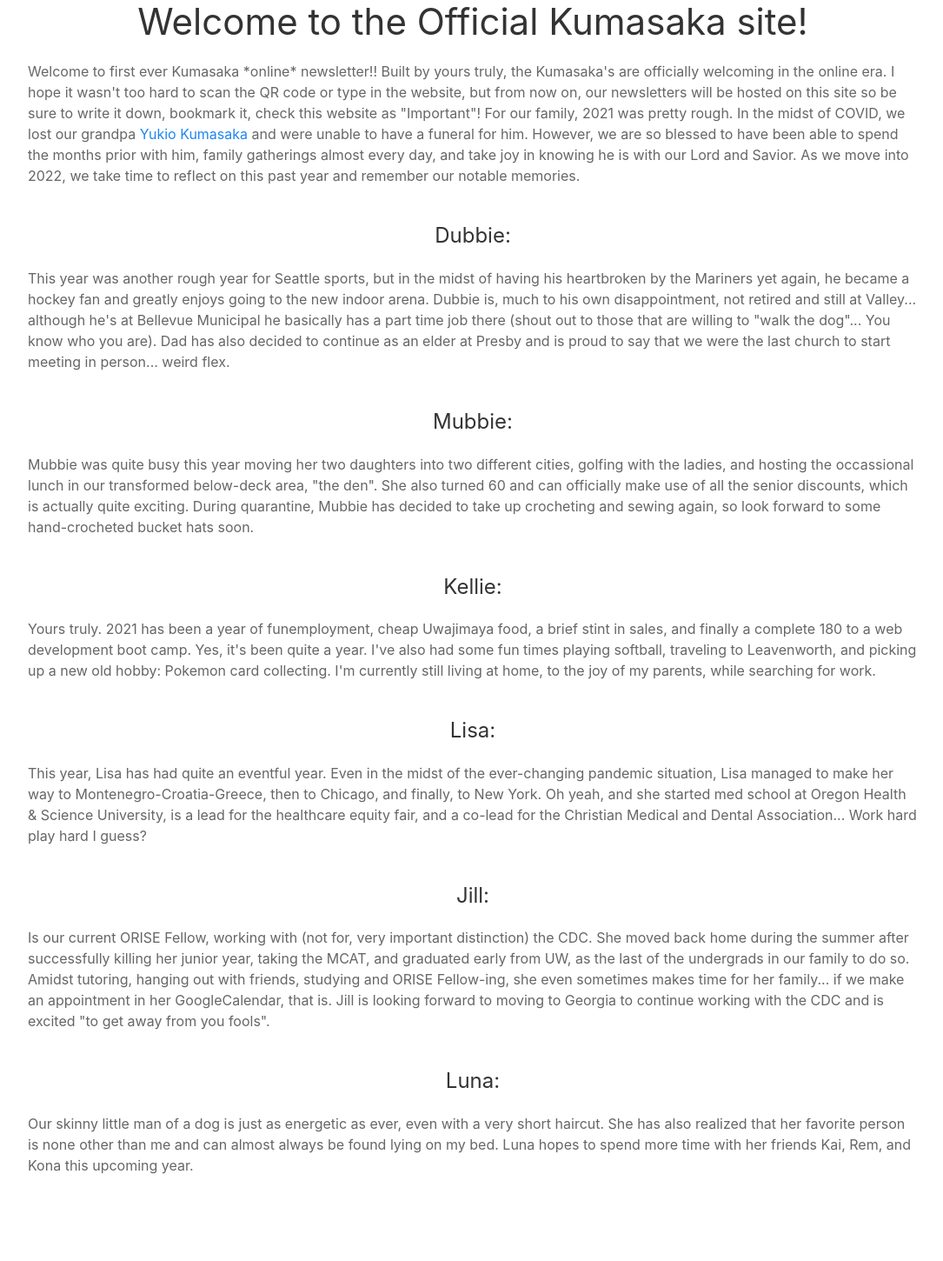
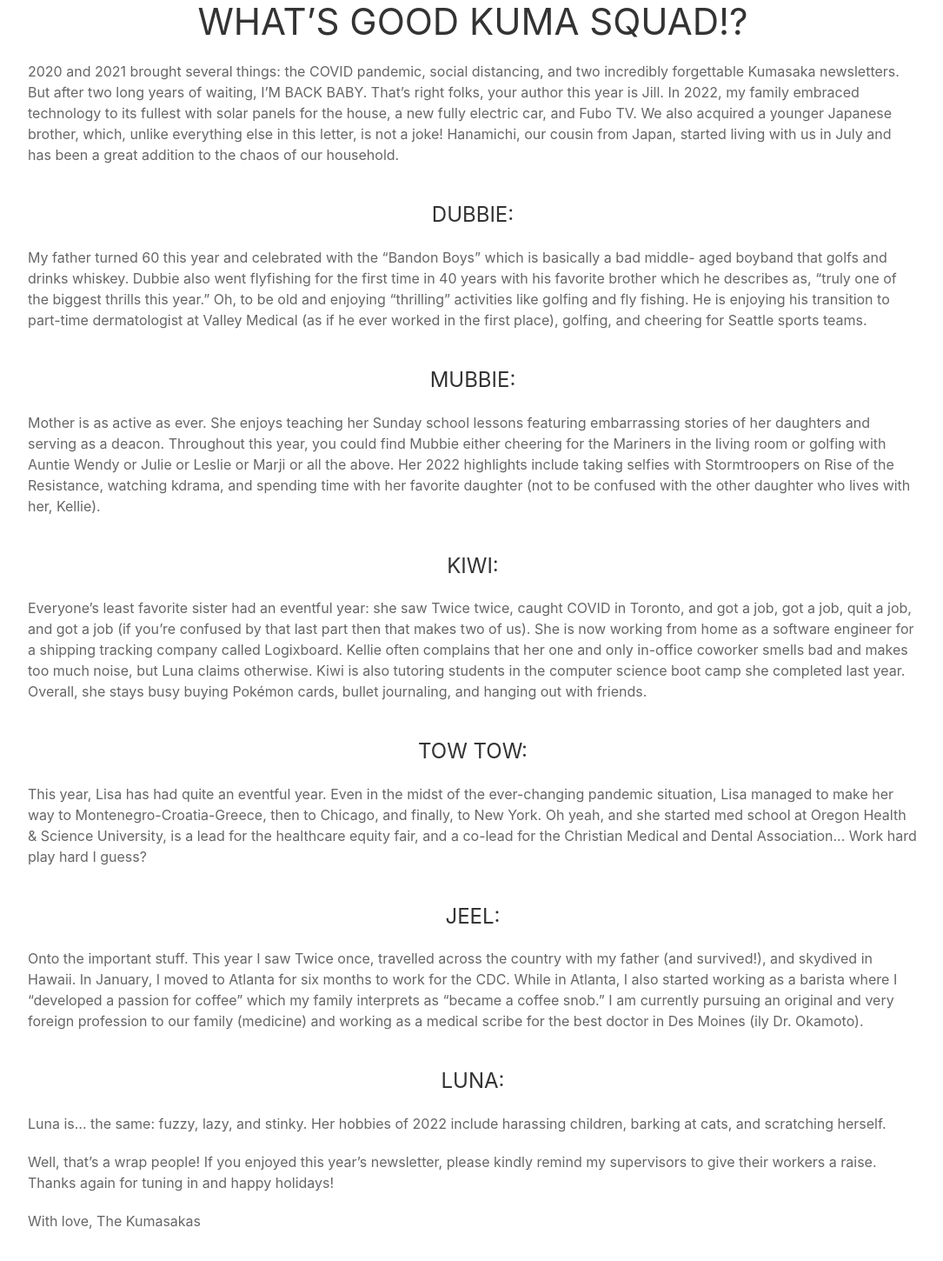
Before and after one commit to kelliekumasaka/christmas, a React (Create React App) app: page / in a window 1280 px wide. Shown: the top 1450 px of the page at 87% size, without its empty margins (96-1181 px from the left). Before the commit the page ends 1422 px from the top, so only its background shows below. Built offline with nearby package versions, Linux system fonts and the light colour scheme.

Commit message:
2022 letter

```diff
--- a/src/components/Home/Home.js
+++ b/src/components/Home/Home.js
@@ -3,7 +3,7 @@ import "./Home.css"
 
 function Home(){
     return (
-        <h1>Welcome to the Official Kumasaka site!</h1>
+        <h1>WHAT’S GOOD KUMA SQUAD!?</h1>
     )
 };
 
--- a/src/components/Letter/Letter.js
+++ b/src/components/Letter/Letter.js
@@ -5,31 +5,60 @@ function Letter (){
     return(
         <div id="hello">
             <p>
-                Welcome to first ever Kumasaka *online* newsletter!! Built by yours truly, the Kumasaka's are officially welcoming in the online era. I hope it wasn't too hard to scan the QR code or type in the website, but from now on, our newsletters will be hosted on this site so be sure to write it down, bookmark it, check this website as "Important"! For our family, 2021 was pretty rough. In the midst of COVID, we lost our grandpa <a href="https://www.dignitymemorial.com/obituaries/seattle-wa/yukio-kumasaka-10230018?utm_source=obit_alerts&utm_medium=email&utm_campaign=obit_detail&utm_content=view_updates_button">Yukio Kumasaka</a> and were unable to have a funeral for him. However, we are so blessed to have been able to spend the months prior with him, family gatherings almost every day, and take joy in knowing he is with our Lord and Savior. As we move into 2022, we take time to reflect on this past year and remember our notable memories.
+            2020 and 2021 brought several things: the COVID pandemic, social distancing, and two incredibly forgettable
+            Kumasaka newsletters. But after two long years of waiting, I’M BACK BABY. That’s right folks, your author this
+            year is Jill. In 2022, my family embraced technology to its fullest with solar panels for the house, a new fully
+            electric car, and Fubo TV. We also acquired a younger Japanese brother, which, unlike everything else in this
+            letter, is not a joke! Hanamichi, our cousin from Japan, started living with us in July and has been a great
+            addition to the chaos of our household.
             </p>
-            <h3>Dubbie:</h3>
+            <h3>DUBBIE:</h3>
             <p>
-                This year was another rough year for Seattle sports, but in the midst of having his heartbroken by the Mariners yet again, he became a hockey fan and greatly enjoys going to the new indoor arena. Dubbie is, much to his own disappointment, not retired and still at Valley... although he's at Bellevue Municipal he basically has a part time job there (shout out to those that are willing to "walk the dog"... You know who you are). Dad has also decided to continue as an elder at Presby and is proud to say that we were the last church to start meeting in person... weird flex.
+                My father turned 60 this year and celebrated with the “Bandon Boys” which is basically a bad middle-
+                aged boyband that golfs and drinks whiskey. Dubbie also went flyfishing for the first time in 40 years with his
+                favorite brother which he describes as, “truly one of the biggest thrills this year.” Oh, to be old and enjoying
+                “thrilling” activities like golfing and fly fishing. He is enjoying his transition to part-time dermatologist at Valley
+                Medical (as if he ever worked in the first place), golfing, and cheering for Seattle sports teams.
             </p>
-            <h3>Mubbie:</h3>
+            <h3>MUBBIE:</h3>
             <p>
-                Mubbie was quite busy this year moving her two daughters into two different cities, golfing with the ladies, and hosting the occassional lunch in our transformed below-deck area, "the den". She also turned 60 and can officially make use of all the senior discounts, which is actually quite exciting. During quarantine, Mubbie has decided to take up crocheting and sewing again, so look forward to some hand-crocheted bucket hats soon.
+                Mother is as active as ever. She enjoys teaching her Sunday school lessons featuring embarrassing
+                stories of her daughters and serving as a deacon. Throughout this year, you could find Mubbie either cheering
+                for the Mariners in the living room or golfing with Auntie Wendy or Julie or Leslie or Marji or all the above. Her
+                2022 highlights include taking selfies with Stormtroopers on Rise of the Resistance, watching kdrama, and
+                spending time with her favorite daughter (not to be confused with the other daughter who lives with her, Kellie).
             </p>
-            <h3>Kellie:</h3>
+            <h3>KIWI:</h3>
             <p>
-                Yours truly. 2021 has been a year of funemployment, cheap Uwajimaya food, a brief stint in sales, and finally a complete 180 to a web development boot camp. Yes, it's been quite a year. I've also had some fun times playing softball, traveling to Leavenworth, and picking up a new old hobby: Pokemon card collecting. I'm currently still living at home, to the joy of my parents, while searching for work.
+                Everyone’s least favorite sister had an eventful year: she saw Twice twice, caught COVID in Toronto,
+                and got a job, got a job, quit a job, and got a job (if you’re confused by that last part then that makes two of us).
+                She is now working from home as a software engineer for a shipping tracking company called Logixboard.
+                Kellie often complains that her one and only in-office coworker smells bad and makes too much noise, but
+                Luna claims otherwise. Kiwi is also tutoring students in the computer science boot camp she completed last
+                year. Overall, she stays busy buying Pokémon cards, bullet journaling, and hanging out with friends.
             </p>
-            <h3>Lisa:</h3>
+            <h3>TOW TOW:</h3>
             <p>
                 This year, Lisa has had quite an eventful year. Even in the midst of the ever-changing pandemic situation, Lisa managed to make her way to Montenegro-Croatia-Greece, then to Chicago, and finally, to New York. Oh yeah, and she started med school at Oregon Health & Science University, is a lead for the healthcare equity fair, and a co-lead for the Christian Medical and Dental Association... Work hard play hard I guess?
             </p>
-            <h3>Jill:</h3>
+            <h3>JEEL:</h3>
             <p>
-                Is our current ORISE Fellow, working with (not for, very important distinction) the CDC. She moved back home during the summer after successfully killing her junior year, taking the MCAT, and graduated early from UW, as the last of the undergrads in our family to do so. Amidst tutoring, hanging out with friends, studying and ORISE Fellow-ing, she even sometimes makes time for her family... if we make an appointment in her GoogleCalendar, that is. Jill is looking forward to moving to Georgia to continue working with the CDC and is excited "to get away from you fools".
+                Onto the important stuff. This year I saw Twice once, travelled across the country with my father (and
+                survived!), and skydived in Hawaii. In January, I moved to Atlanta for six months to work for the CDC. While in
+                Atlanta, I also started working as a barista where I “developed a passion for coffee” which my family interprets
+                as “became a coffee snob.” I am currently pursuing an original and very foreign profession to our family
+                (medicine) and working as a medical scribe for the best doctor in Des Moines (ily Dr. Okamoto).
             </p>
-            <h3>Luna:</h3>
+            <h3>LUNA:</h3>
             <p>
-                Our skinny little man of a dog is just as energetic as ever, even with a very short haircut. She has also realized that her favorite person is none other than me and can almost always be found lying on my bed. Luna hopes to spend more time with her friends Kai, Rem, and Kona this upcoming year.
+                Luna is… the same: fuzzy, lazy, and stinky. Her hobbies of 2022 include harassing children, barking at cats, and scratching herself.
+            </p>
+            <p>
+                Well, that’s a wrap people! If you enjoyed this year’s newsletter, please kindly remind my supervisors to give their workers a raise. Thanks again for tuning in and happy holidays!
+            </p>
+            <p>
+                With love,
+                The Kumasakas
             </p>
         </div>
     )
```
